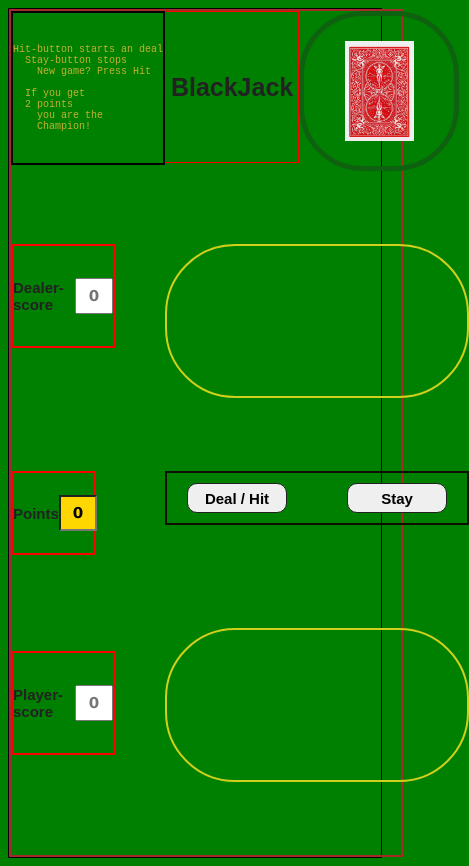
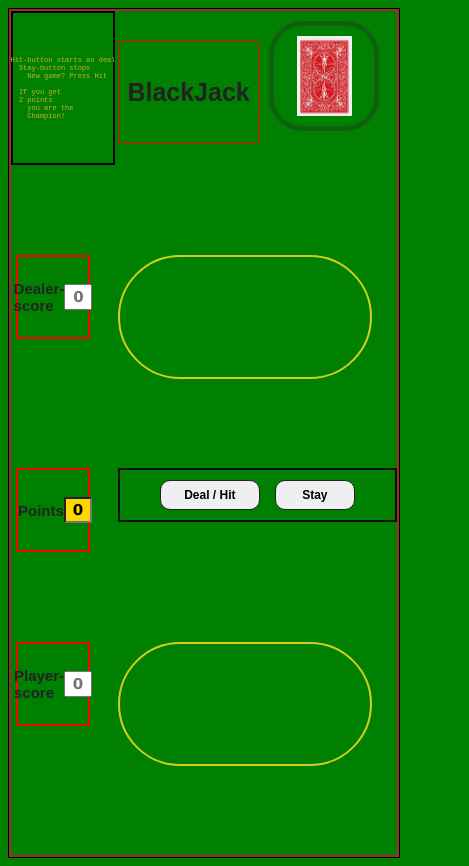
Before and after one commit to richardMattsson/blackjack2, a plain HTML site: page index.html in a window 390 px wide. Shown: the whole page, 469 px wide, since content can reach past the window. Drawn offline with Linux system fonts and the light colour scheme.

Commit message:
uppdate width

```diff
--- a/style.css
+++ b/style.css
@@ -232,9 +232,10 @@
     font-family: sans-serif;
     display: flex;
     border: 1px solid black;
+    width: 100vw;
   }
   img {
-    height: 100px;
+    height: 80px;
     /* border: 1px solid black; */
   }
   .item1 {
@@ -245,9 +246,11 @@
     /* gap: 30px; */
     grid-area: Deck;
     border: 5px solid rgb(14, 98, 15);
-    border-radius: 40%;
-    height: 150px;
-    width: 150px;
+    border-radius: 30%;
+    height: 100px;
+    width: 100px;
+    margin-left: 10px;
+    margin-top: 10px;
   }
   .item2 {
     display: flex;
@@ -256,8 +259,8 @@
     align-items: center;
     /* gap: 10px; */
     grid-area: Dealer-cards;
-    height: 150px;
-    width: 300px;
+    height: 120px;
+    width: 250px;
     /* margin-left: 5px; */
     border: 5px solid white;
   }
@@ -274,7 +277,7 @@
     grid-area: Pot;
     border: 2px solid rgb(1, 0, 3);
     height: 150px;
-    width: 150px;
+    width: 100px;
     /* margin-top: 40%; */
   }
   .item5 {
@@ -282,7 +285,7 @@
     flex-direction: row;
     align-items: center;
     justify-content: center;
-    gap: 60px;
+    /* gap: 60px; */
     grid-area: Player-hit;
     border: 2px solid rgb(13, 15, 0);
     height: 50px;
@@ -294,8 +297,9 @@
     justify-content: center;
     grid-area: Player-cards;
     /* border: 2px solid rgb(14, 94, 39); */
-    height: 150px;
-    width: 300px;
+    height: 120px;
+    width: 250px;
+    margin-right: 20px;
   }
   .item7 {
     display: flex;
@@ -305,9 +309,9 @@
     /* gap: 30px; */
     grid-area: Dealer-score;
     border: 2px solid rgb(252, 2, 2);
-    height: 100px;
-    width: 100px;
-    /* margin-top: 10%; */
+    height: 80px;
+    width: 70px;
+    margin-left: 5px;
   }
   .item8 {
     display: flex;
@@ -317,9 +321,9 @@
     /* gap: 30px; */
     grid-area: Player-score;
     border: 2px solid rgb(252, 2, 2);
-    height: 100px;
-    width: 100px;
-    margin-top: 15%;
+    height: 80px;
+    width: 70px;
+    margin-left: 5px;
     /* margin-left: 5px; */
   }
   .points {
@@ -328,10 +332,9 @@
     align-items: center;
     justify-content: center;
     justify-content: space-evenly;
-    /* gap: 10%; */
     height: 80px;
-    width: 80px;
-    /* margin-left: 50px; */
+    width: 70px;
+    margin-left: 5px;
     grid-area: Points;
     border: 2px solid rgb(252, 2, 2);
   }
@@ -343,8 +346,8 @@
   #dealerScore,
   #playerScore,
   #points {
-    width: 30px;
-    height: 30px;
+    width: 20px;
+    height: 20px;
     font-size: 15px;
     color: black;
     text-align: center;
@@ -363,7 +366,7 @@
   #dealButton {
     width: 100px;
     height: 30px;
-    font-size: 15px;
+    font-size: 12px;
     font-weight: 600;
     cursor: pointer;
     border-radius: 10px;
@@ -372,23 +375,25 @@
   }
   #hitButton,
   #stayButton {
-    width: 100px;
+    width: 80px;
     height: 30px;
-    font-size: 15px;
+    font-size: 12px;
     font-weight: 600;
     cursor: pointer;
     border-radius: 10px;
     border: #222 1px solid;
+    margin-left: 15px;
   }
   h1 {
     display: flex;
     justify-content: center;
     align-items: center;
     font-size: 25px;
-    height: 150px;
+    height: 100px;
     margin: 0;
     color: #222;
     border: 1px solid red;
+    margin-top: 30px;
   }
 
   .header {
@@ -403,7 +408,7 @@
     border-radius: 70px;
   }
   pre {
-    font-size: 10px;
+    font-size: 7px;
     color: rgb(197, 175, 51);
   }
 }
```
